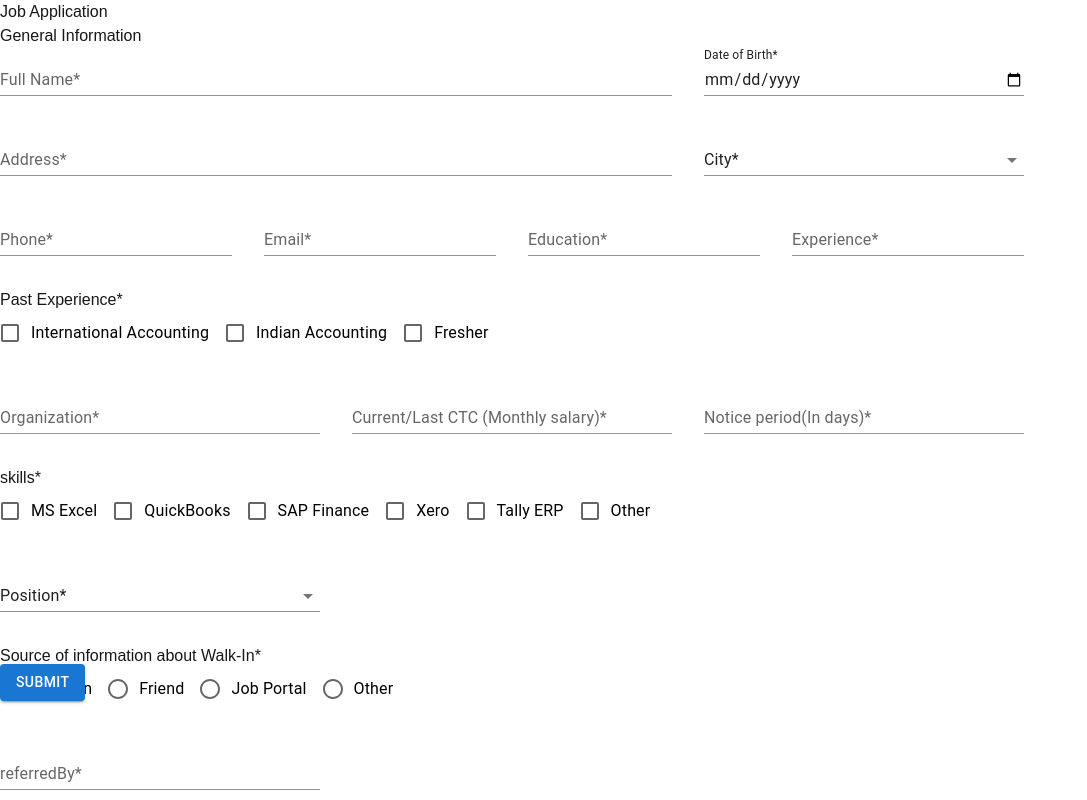
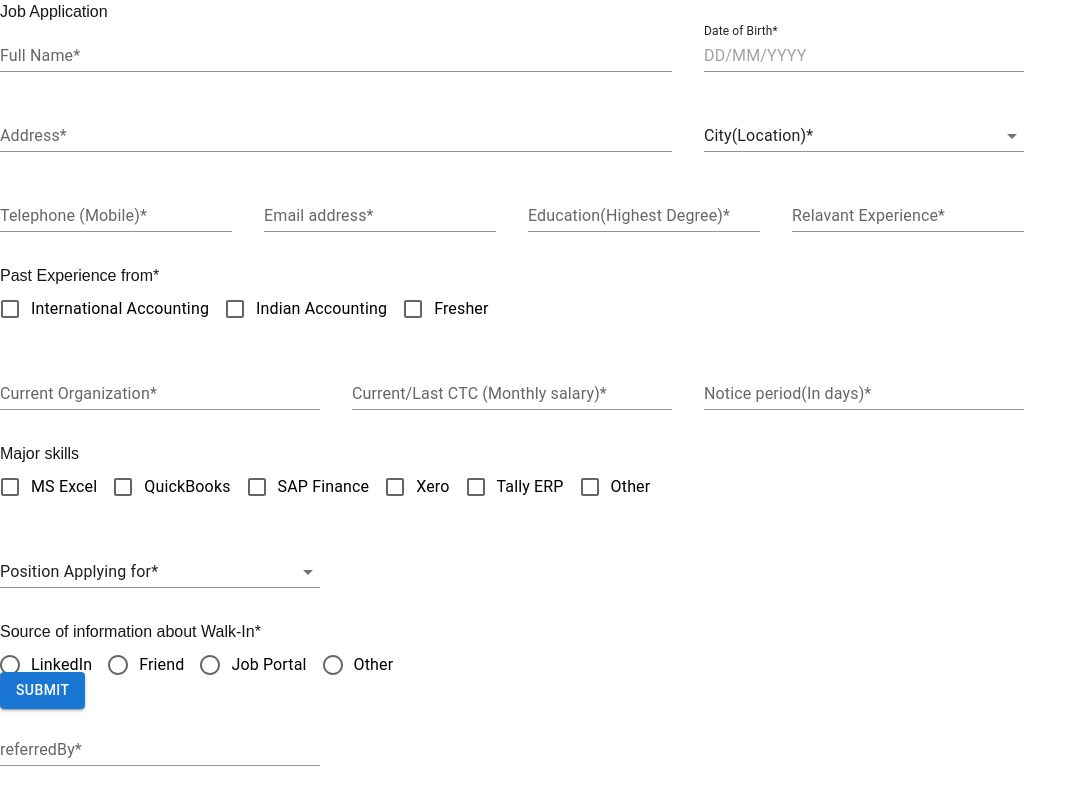
Before and after one commit to Techno-Mark/HRMS-FE, a Next.js app: page /application in a window 1280 px wide. Shown: the whole page, without its empty margins (0-1087 px from the left). Built offline with nearby package versions, Linux system fonts and the light colour scheme.

Commit message:
Optimized changes

```diff
--- a/src/app/application/application.module.css
+++ b/src/app/application/application.module.css
@@ -5,5 +5,10 @@
     max-height: 86vh;
 }
 .formsubcontainer{
-    max-height: 80vh;
+    max-height: 85vh;
 }
+@media (max-width: 767px) {
+    .jobcontainer{
+        max-width: 100%;
+    }
+}
--- a/src/app/application/generalinformation.tsx
+++ b/src/app/application/generalinformation.tsx
@@ -1,6 +1,25 @@
-import React from 'react';
-import { Field, FieldArray, FormikErrors, FormikTouched, useFormikContext } from 'formik';
-import { TextField, FormControl, InputLabel, Select, MenuItem, Grid, Box, Checkbox, FormControlLabel, FormGroup, RadioGroup, Radio } from '@mui/material';
+import React from "react";
+import {
+  Field,
+  FieldArray,
+  FormikErrors,
+  FormikTouched,
+  useFormikContext,
+} from "formik";
+import {
+  TextField,
+  FormControl,
+  InputLabel,
+  Select,
+  MenuItem,
+  Grid,
+  Box,
+  Checkbox,
+  FormControlLabel,
+  FormGroup,
+  RadioGroup,
+  Radio,
+} from "@mui/material";
 
 interface GeneralinformationProps {
   errors: FormikErrors<FormValues>;
@@ -8,6 +27,19 @@ interface GeneralinformationProps {
 }
 
 const referenceOptions = ["LinkedIn", "Friend", "Job Portal", "Other"];
+const experiencesOptions = [
+  "International Accounting",
+  "Indian Accounting",
+  "Fresher",
+];
+const skillsOptions = [
+  "MS Excel",
+  "QuickBooks",
+  "SAP Finance",
+  "Xero",
+  "Tally ERP",
+  "Other",
+];
 
 export type FormValues = {
   fullName: string;
@@ -22,7 +54,7 @@ export type FormValues = {
   organization: string;
   currentCtc: string;
   notice: string;
-  skills: string[]
+  skills: string[];
   position: string;
   reference: string;
   otherReference: string;
@@ -30,15 +62,18 @@ export type FormValues = {
   otherSkill: string;
 };
 
-const Generalinformation: React.FC<GeneralinformationProps> = ({ errors, touched }) => {
+const Generalinformation: React.FC<GeneralinformationProps> = ({
+  errors,
+  touched,
+}) => {
   const { values, setFieldValue } = useFormikContext<FormValues>();
-  const today = new Date().toISOString().split('T')[0]; // Get today's date in yyyy-mm-dd format
+  const today = new Date().toISOString().split("T")[0];
 
   // Helper function to render a text field
   const renderTextField = (
     name: keyof FormValues,
     label: string,
-    type: string = 'text',
+    type: string = "text"
   ) => (
     <Field
       name={name}
@@ -53,9 +88,18 @@ const Generalinformation: React.FC<GeneralinformationProps> = ({ errors, touched
   );
 
   // Helper function to render a select field
-  const renderSelectField = (name: keyof FormValues, label: string, options: string[]) => (
+  const renderSelectField = (
+    name: keyof FormValues,
+    label: string,
+    options: string[]
+  ) => (
     <FormControl variant="standard" fullWidth>
-      <InputLabel sx={{ color: !!touched[name] && !!errors[name] ? 'error.main' : 'text.primary', }}>
+      <InputLabel
+        sx={{
+          color:
+            !!touched[name] && !!errors[name] ? "error.main" : "text.primary",
+        }}
+      >
         {label}
       </InputLabel>
       <Field as={Select} name={name} error={!!touched[name] && !!errors[name]}>
@@ -65,74 +109,78 @@ const Generalinformation: React.FC<GeneralinformationProps> = ({ errors, touched
           </MenuItem>
         ))}
       </Field>
-      {touched[name] && errors[name] && <p className="text-red-500 text-sm">{errors[name]}</p>}
+      {touched[name] && errors[name] && (
+        <p className="text-red-500 text-sm">{errors[name]}</p>
+      )}
     </FormControl>
   );
 
   return (
-    <div className="flex flex-col md:flex-row gap-6">
-      <div className="w-full pr-4">
-        <p className="text-lg font-bold text-black mb-5">General Information</p>
       <Box>
         <Grid container spacing={4}>
           <Grid item xs={12} sm={8}>
-              {renderTextField('fullName', 'Full Name*')}
+            {renderTextField("fullName", "Full Name*")}
           </Grid>
           <Grid item xs={12} sm={4}>
             <Field
               name="dateOfBirth"
               as={TextField}
               label="Date of Birth*"
-                type="date"
+              type="text"
               variant="standard"
               fullWidth
-                error={!!touched['dateOfBirth'] && !!errors['dateOfBirth']}
-                helperText={touched['dateOfBirth'] && errors['dateOfBirth']}
+              error={!!touched["dateOfBirth"] && !!errors["dateOfBirth"]}
+              helperText={touched["dateOfBirth"] && errors["dateOfBirth"]}
               inputProps={{
                 max: today,
+                placeholder: "DD/MM/YYYY",
               }}
               InputLabelProps={{
                 shrink: true,
                 sx: {
-                    color: !!touched['dateOfBirth'] && !!errors['dateOfBirth'] ? 'error.main' : 'text.primary', // Error color for label
+                  color:
+                    !!touched["dateOfBirth"] && !!errors["dateOfBirth"]
+                      ? "error.main"
+                      : "text.primary", // Error color for label
                 },
               }}
               InputProps={{
                 sx: {
-                    color: !!touched['dateOfBirth'] && !!errors['dateOfBirth'] ? 'error.main' : 'text.primary', // Error color for input text
+                  color:
+                    !!touched["dateOfBirth"] && !!errors["dateOfBirth"]
+                      ? "error.main"
+                      : "text.primary", // Error color for input text
                 },
               }}
             />
           </Grid>
           <Grid item xs={12} sm={8}>
-              {renderTextField('address', 'Address*')}
+            {renderTextField("address", "Address*")}
           </Grid>
           <Grid item xs={12} sm={4}>
-              {renderSelectField('city', 'City*', ['Ahmedabad', 'Mumbai', 'Hyderabad'])}
+            {renderSelectField("city", "City(Location)*", ["Ahmedabad", "Mumbai","Hyderabad"])}
           </Grid>
           <Grid item xs={12} sm={3}>
-              {renderTextField('phone', 'Phone*', 'tel')}
+            {renderTextField("phone", "Telephone (Mobile)*", "tel")}
           </Grid>
           <Grid item xs={12} sm={3}>
-              {renderTextField('email', 'Email*', 'email')}
+            {renderTextField("email", "Email address*", "email")}
           </Grid>
           <Grid item xs={12} sm={3}>
-              {renderTextField('education', 'Education*')}
+            {renderTextField("education", "Education(Highest Degree)*")}
           </Grid>
           <Grid item xs={12} sm={3}>
-              {renderTextField('experience', 'Experience*')}
+            {renderTextField("experience", "Relavant Experience*")}
           </Grid>
           <Grid item xs={12}>
             <FormGroup>
-                <p className="text-lg font-bold text-black mb-5">Past Experience*</p>
+              <p className="text-lg font-bold text-black mb-5">
+                Past Experience from*
+              </p>
               <FieldArray name="pastExperience">
                 {({ remove, push }) => (
                   <div className="grid md:grid-cols-3">
-                      {[
-                        "International Accounting",
-                        "Indian Accounting",
-                        "Fresher",
-                      ].map((option) => (
+                    {experiencesOptions.map((option) => (
                       <FormControlLabel
                         key={option}
                         control={
@@ -142,7 +190,8 @@ const Generalinformation: React.FC<GeneralinformationProps> = ({ errors, touched
                               if (event.target.checked) {
                                 push(option);
                               } else {
-                                  const index = values.pastExperience.indexOf(option);
+                                const index =
+                                  values.pastExperience.indexOf(option);
                                 remove(index);
                               }
                             }}
@@ -150,8 +199,8 @@ const Generalinformation: React.FC<GeneralinformationProps> = ({ errors, touched
                         }
                         label={option}
                         sx={{
-                            '& .MuiFormControlLabel-label': {
-                              color: '#000000',
+                          "& .MuiFormControlLabel-label": {
+                            color: "#000000",
                           },
                         }}
                       />
@@ -160,33 +209,34 @@ const Generalinformation: React.FC<GeneralinformationProps> = ({ errors, touched
                 )}
               </FieldArray>
               {errors.pastExperience && touched.pastExperience && (
-                  <p className="text-red-500 text-sm">{errors.pastExperience}</p>
+                <p className="text-red-500 text-sm">
+                  {errors.pastExperience}
+                </p>
               )}
             </FormGroup>
           </Grid>
           <Grid item xs={12} sm={4}>
-              {renderTextField('organization', 'Organization*')}
+            {renderTextField("organization", "Current Organization*")}
           </Grid>
           <Grid item xs={12} sm={4}>
-              {renderTextField('currentCtc', 'Current/Last CTC (Monthly salary)*', 'number')}
+            {renderTextField(
+              "currentCtc",
+              "Current/Last CTC (Monthly salary)*",
+              "number"
+            )}
           </Grid>
           <Grid item xs={12} sm={4}>
-              {renderTextField('notice', 'Notice period(In days)*', 'number')}
+            {renderTextField("notice", "Notice period(In days)*", "number")}
           </Grid>
           <Grid item xs={12}>
             <FormGroup>
-                <p className="text-lg font-bold text-black mb-5">skills*</p>
+              <p className="text-lg font-bold text-black mb-5">
+                Major skills
+              </p>
               <FieldArray name="skills">
                 {({ remove, push }) => (
                   <div className="grid md:grid-cols-3">
-                      {[
-                        "MS Excel",
-                        "QuickBooks",
-                        "SAP Finance",
-                        "Xero",
-                        "Tally ERP",
-                        "Other"
-                      ].map((option) => (
+                    {skillsOptions.map((option) => (
                       <FormControlLabel
                         key={option}
                         control={
@@ -204,23 +254,23 @@ const Generalinformation: React.FC<GeneralinformationProps> = ({ errors, touched
                         }
                         label={option}
                         sx={{
-                            '& .MuiFormControlLabel-label': {
-                              color: '#000000',
+                          "& .MuiFormControlLabel-label": {
+                            color: "#000000",
                           },
                         }}
                       />
                     ))}
                     {values.skills.includes("Other") && (
-                        <div className="mt-3">
                         <TextField
                           name="otherSkill"
-                            label="Please specify"
+                          label="Please specify Skill"
                           variant="standard"
                           fullWidth
                           value={values.otherSkill}
-                            onChange={(e) => setFieldValue("otherSkill", e.target.value)}
+                          onChange={(e) =>
+                            setFieldValue("otherSkill", e.target.value)
+                          }
                         />
-                        </div>
                     )}
                   </div>
                 )}
@@ -231,16 +281,17 @@ const Generalinformation: React.FC<GeneralinformationProps> = ({ errors, touched
             </FormGroup>
           </Grid>
           <Grid item xs={12} sm={4}>
-              {renderSelectField('position', 'Position*', ['Staff accountant', 'Senior accountant', 'Team Leader'])}
+            {renderSelectField("position", "Position Applying for*", ["Staff accountant", "Senior accountant", "Team Leader"])}
           </Grid>
           <Grid item xs={12}>
             <FormControl fullWidth variant="standard">
-                <p className="text-lg font-bold text-black mb-5">Source of information about Walk-In*</p>
+              <p className="text-lg font-bold text-black mb-5">
+                Source of information about Walk-In*
+              </p>
               <RadioGroup
                 name="reference"
                 value={values.reference}
                 onChange={(e) => setFieldValue("reference", e.target.value)}
-
               >
                 <div className="grid md:grid-cols-3">
                   {referenceOptions.map((ref) => (
@@ -250,8 +301,8 @@ const Generalinformation: React.FC<GeneralinformationProps> = ({ errors, touched
                       control={<Radio />}
                       label={ref}
                       sx={{
-                          '& .MuiFormControlLabel-label': {
-                            color: '#000000',
+                        "& .MuiFormControlLabel-label": {
+                          color: "#000000",
                         },
                       }}
                     />
@@ -262,10 +313,13 @@ const Generalinformation: React.FC<GeneralinformationProps> = ({ errors, touched
                 <TextField
                   fullWidth
                   variant="standard"
-                    label="Please specify"
+                  label="Please specify Reference"
                   value={values.otherReference}
-                    onChange={(e) => setFieldValue("otherReference", e.target.value)}
-                    sx={{ mt: 2 }}
+                  onChange={(e) =>
+                    setFieldValue("otherReference", e.target.value)
+                  }
+                  error={!!touched.otherReference && !!errors.otherReference}
+                  helperText={touched.otherReference && errors.otherReference}
                 />
               )}
               {errors.reference && touched.reference && (
@@ -274,12 +328,10 @@ const Generalinformation: React.FC<GeneralinformationProps> = ({ errors, touched
             </FormControl>
           </Grid>
           <Grid item xs={12} sm={4}>
-              {renderTextField('referredBy', 'referredBy*')}
+            {renderTextField("referredBy", "referredBy*")}
           </Grid>
         </Grid>
       </Box>
-      </div>
-    </div>
   );
 };
 
--- a/src/app/application/page.tsx
+++ b/src/app/application/page.tsx
@@ -7,89 +7,91 @@ import axios from "axios";
 import { Button, CircularProgress, Snackbar } from "@mui/material";
 import Generalinformation from "./generalinformation";
 import { FormValues } from "@/types/types";
-import styles from "./application.module.css"
-
+import styles from "./application.module.css";
 
 const getValidationSchema = Yup.object({
   fullName: Yup.string()
-    .required('Full Name is required.')
-    .min(2, 'Full Name must be between 2 and 100 characters.')
-    .max(100, 'Full Name must be between 2 and 100 characters.')
+    .required("Full Name is required.")
+    .min(2, "Full Name must be between 2 and 100 characters.")
+    .max(100, "Full Name must be between 2 and 100 characters.")
     .matches(
       /^[A-Za-zÀ-ÖØ-öø-ÿ\s]+$/,
-      'Full Name can only contain letters and spaces.'
+      "Full Name can only contain letters and spaces."
     )
     .test(
-      'no-special-chars',
-      'Full Name should not contain numbers or special characters.',
-      (value) => !/[\d@#$%^&*()_+=[\]{};':"\\|,.<>/?~`-]/.test(value || '')
+      "no-special-chars",
+      "Full Name should not contain numbers or special characters.",
+      (value) => !/[\d@#$%^&*()_+=[\]{};':"\\|,.<>/?~`-]/.test(value || "")
     ),
   dateOfBirth: Yup.string()
-    .required('Date of Birth is required.')
+    .required("Date of Birth is required.")
+    .test("valid-date", "Please enter a valid date.", (value) => {
+      if (!value) return false;
+      const date = new Date(value.split("/").reverse().join("-"));
+      return !isNaN(date.getTime()); // Returns true if the date is valid
+    })
     .test(
-      'valid-date',
-      'Please enter a valid date.',
-      (value) => {
-        if (!value) return false;
-        const date = new Date(value.split('/').reverse().join('-'));
-        return !isNaN(date.getTime()); // Returns true if the date is valid
-      }
-    )
-    .test(
-      'not-future-date',
-      'Date of Birth cannot be a future date.',
+      "not-future-date",
+      "Date of Birth cannot be a future date.",
       (value) => {
         if (!value) return true; // If no value, it's considered valid
         const today = new Date();
-        const date = new Date(value.split('/').reverse().join('-'));
+        const date = new Date(value.split("/").reverse().join("-"));
         return date <= today; // Returns true if the date is not in the future
       }
     ),
   address: Yup.string()
-    .required('Address is required')
-    .min(5, 'Address must be between 5 and 255 characters')
-    .max(255, 'Address must be between 5 and 255 characters')
+    .required("Address is required")
+    .min(5, "Address must be between 5 and 255 characters")
+    .max(255, "Address must be between 5 and 255 characters")
     .matches(
       /^[a-zA-Z0-9\s,.-/]+$/,
-      'Address should not contain special characters such as @, #, &, or *.'
+      "Address should not contain special characters such as @, #, &, or *."
     )
     .matches(
       /^[\w\s,.-/]+$/,
-      'Please use valid punctuation in the address (e.g., commas, periods, hyphens).'
+      "Please use valid punctuation in the address (e.g., commas, periods, hyphens)."
     ),
   city: Yup.string().required("City is required"),
   phone: Yup.string()
     .matches(/^\d{10}$/, "Phone number must be exactly 10 digits")
     .required("Phone is required"),
-  email: Yup.string().email("Invalid email format").required("Email is required"),
+  email: Yup.string()
+    .email("Invalid email format")
+    .required("Email is required"),
   education: Yup.string().required("Education is required"),
   experience: Yup.string()
     .required("Experience is required")
-    .matches(
-      /^[A-Za-z0-9\s.]+$/,
-      "Please enter a valid experience details."
-    ),
+    .matches(/^[A-Za-z0-9\s.]+$/, "Please enter a valid experience details."),
   organization: Yup.string()
     .required("Organization is required")
     .min(2, "Current organization name must be between 2 and 100 characters")
     .max(100, "Current organization name must be between 2 and 100 characters"),
   currentCtc: Yup.number()
-    .required('Current/Last CTC is required')
-    .min(1000, 'Please enter a CTC value between ₹1,000 and ₹1,00,00,000.')
-    .max(1000000, 'Please enter a CTC value between ₹1,000 and ₹1,00,00,000.')
-    .typeError('Current CTC must be a valid number'),
+    .required("Current/Last CTC is required")
+    .min(1000, "Please enter a CTC value between ₹1,000 and ₹1,00,00,000.")
+    .max(1000000, "Please enter a CTC value between ₹1,000 and ₹1,00,00,000.")
+    .typeError("Current CTC must be a valid number"),
   notice: Yup.number()
-    .required('Notice period is required')
-    .min(0, 'Notice period cannot be a negative number'),
+    .required("Notice period is required")
+    .min(0, "Notice period cannot be a negative number"),
   position: Yup.string().required("Position is required"),
-  referredBy: Yup.string().required("Please enter Referral/Vendor/Consultant details."),
+  referredBy: Yup.string().required(
+    "Please enter Referral/Vendor/Consultant details."
+  ),
   // skills: Yup.array()
   //   .min(1, "At least one skill is required")
   //   .of(Yup.string().required()),
   pastExperience: Yup.array()
-  .min(1, "At least one is required")
-  .of(Yup.string().required()),
+    .min(1, "At least one is required")
+    .of(Yup.string().required()),
   reference: Yup.string().required("Reference is required."),
+  otherReference: Yup.string().when("reference", {
+    is: "Other",
+    then: (schema) =>
+      schema.required("Please specify the reference details."),
+    otherwise: (schema) => schema.notRequired(),
+  }),
 });
 
 const Application: React.FC = () => {
@@ -115,14 +117,14 @@ const Application: React.FC = () => {
     reference: "",
     otherReference: "",
     referredBy: "",
-    otherSkill: ""
+    otherSkill: "",
   };
 
   const handleSubmit = async (
     values: FormValues,
     actions: FormikHelpers<FormValues>
   ) => {
-    console.log("here in submit")
+    console.log("here in submit");
     setLoading(true);
     setErrorMessage(null);
 
@@ -131,7 +133,7 @@ const Application: React.FC = () => {
     }
 
     if (values.skills.includes("Other") && values.otherSkill) {
-      values.skills = values.skills.filter(skill => skill !== "Other");
+      values.skills = values.skills.filter((skill) => skill !== "Other");
       values.skills.push(values.otherSkill);
     }
 
@@ -161,17 +163,21 @@ const Application: React.FC = () => {
       }
     } catch (error) {
       console.error("Error submitting form:", error);
-      setErrorMessage("There was an issue submitting your form. Please try again.");
+      setErrorMessage(
+        "There was an issue submitting your form. Please try again."
+      );
     } finally {
       setLoading(false);
       actions.setSubmitting(false);
-      router.push("/thankyou")
+      router.push("/thankyou");
     }
   };
 
   return (
     <div className="p-6 bg-gray-100 h-screen">
-      <div className={`${styles.jobcontainer} bg-white rounded shadow-md mx-auto pt-4`}>
+      <div
+        className={`${styles.jobcontainer} bg-white rounded shadow-md mx-auto pt-4`}
+      >
         <h2 className="text-lg font-bold text-black pb-2 text-center border-b">
           Job Application
         </h2>
@@ -181,12 +187,9 @@ const Application: React.FC = () => {
           enableReinitialize={true}
           onSubmit={handleSubmit}
         >
-          {({
-            errors,
-            touched,
-          }) => (
-            <Form className={`${styles.formcontainer} relative h-[86vh]`}>
-              <div className={`${styles.formsubcontainer} max-h-[80vh] overflow-y-auto p-6`}>
+          {({ errors, touched }) => (
+            <Form className={`${styles.formcontainer} relative`}>
+              <div className={`${styles.formsubcontainer} overflow-y-auto p-6`}>
                 <Generalinformation errors={errors} touched={touched} />
               </div>
               <div className="flex justify-end gap-4 absolute bottom-0 left-0 w-full px-10 py-2 bg-white z-9 border-t">
@@ -208,7 +211,7 @@ const Application: React.FC = () => {
         autoHideDuration={6000}
         onClose={() => setErrorMessage(null)}
         message={errorMessage}
-        anchorOrigin={{ vertical: 'top', horizontal: 'center' }}
+        anchorOrigin={{ vertical: "top", horizontal: "center" }}
       />
     </div>
   );
```
Lines whose indentation alone changed are shown as unchanged.
